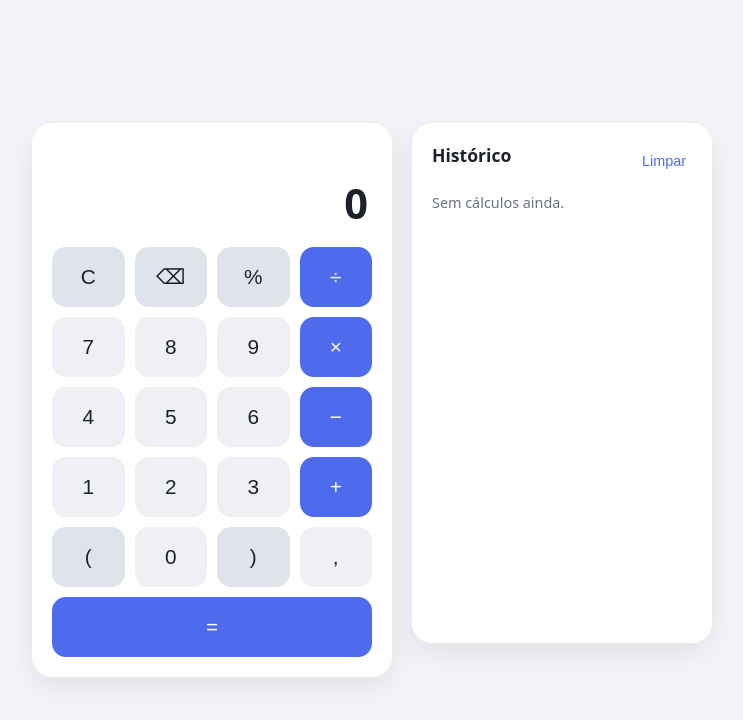
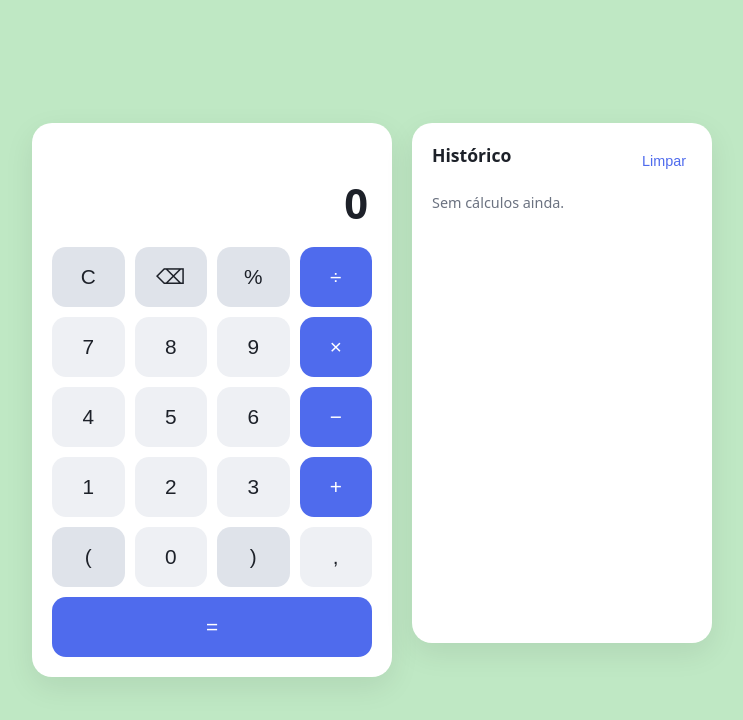
Before and after one commit to dab1996/calculadora-web, a website: page index.html in a window 1280 px wide. Shown: the whole page, without its empty margins (268-1011 px from the left). Drawn offline with Linux system fonts and the light colour scheme.

Commit message:
Alterar fundo da calculadora para verde claro
Co-authored-by: Copilot <223556219+Copilot@users.noreply.github.com>

```diff
--- a/style.css
+++ b/style.css
@@ -1,5 +1,5 @@
 :root {
-  --bg: #f3f4f7;
+  --bg: #bfe8c4;
   --painel: #ffffff;
   --texto: #1d2129;
   --suave: #6b7280;
@@ -14,7 +14,6 @@
 
 @media (prefers-color-scheme: dark) {
   :root {
-    --bg: #12141a;
     --painel: #1c1f27;
     --texto: #eef0f4;
     --suave: #9aa1ad;
```
